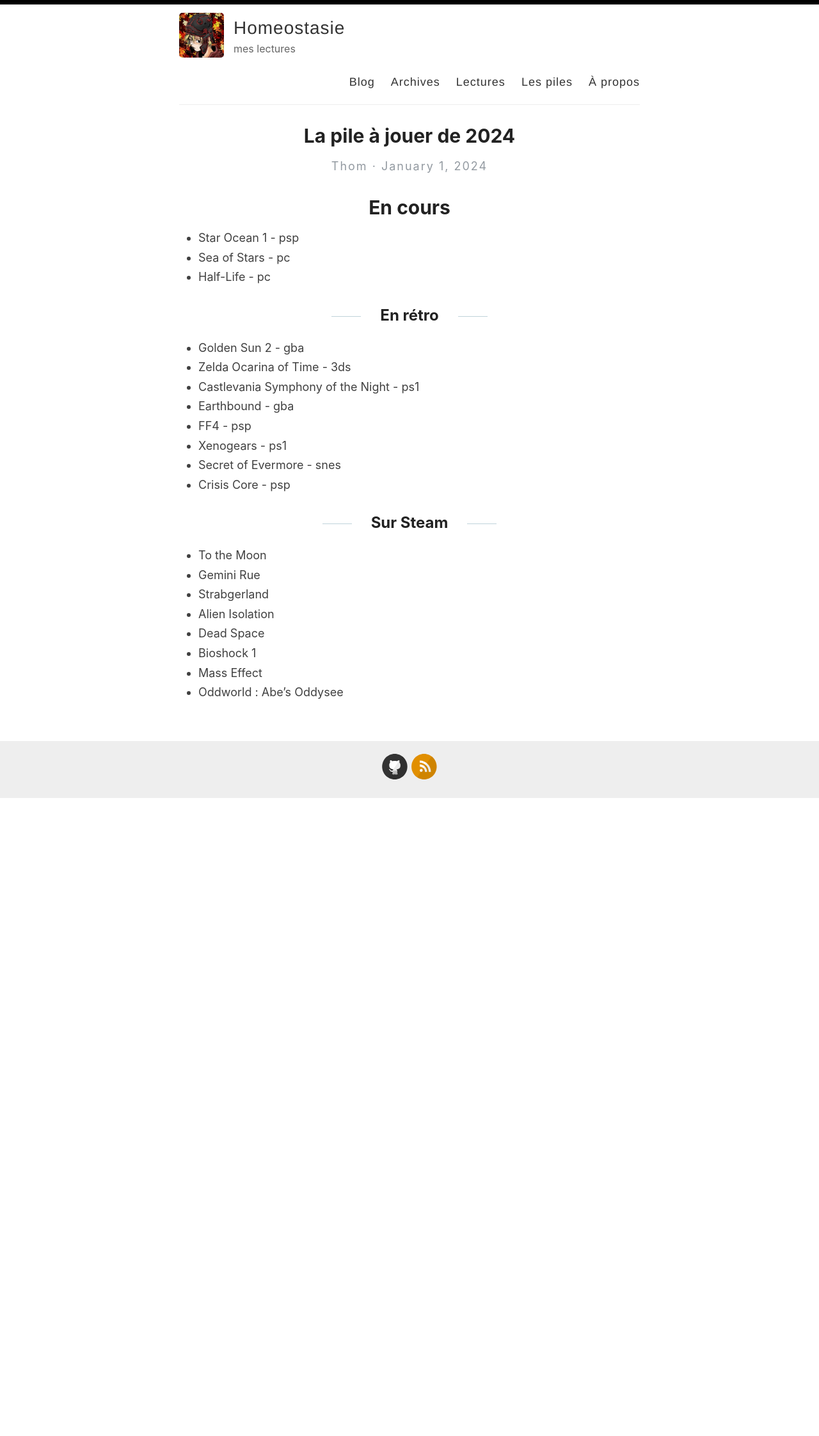
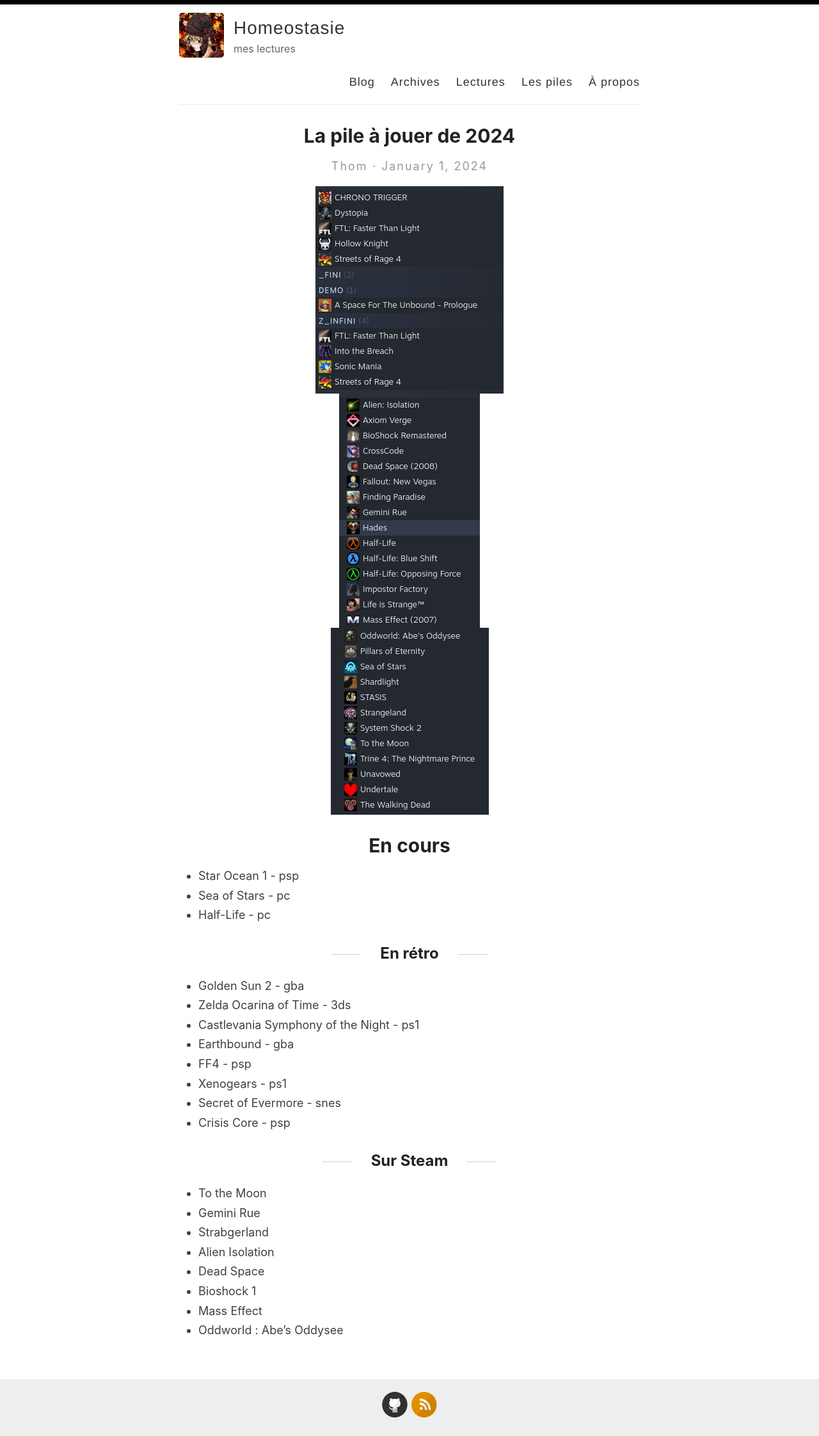
Before and after one commit to homeostasie/bouquins, a Jekyll site: the page built from _posts/2024-01-01-paj-2024.md, in a window 1280 px wide. Shown: the whole page at 64% size. Built offline with Jekyll 4.4.1, drawn with Linux system fonts in a browser that asks for light colours; before the commit the page ends 1247 px from its top, so only the background shows below that.

Commit message:
ajout d'une image de la pile steam

```diff
--- a/_posts/2024-01-01-paj-2024.md
+++ b/_posts/2024-01-01-paj-2024.md
@@ -4,6 +4,8 @@
 categories: blog
 comments: true
 ---
+
+![jv steam 1](https://github.com/homeostasie/bouquins/raw/master/_pics/blog/2024/jv-steam-1.png) ![jv steam 2](https://github.com/homeostasie/bouquins/raw/master/_pics/blog/2024/jv-steam-2.png) ![jv steam 3](https://github.com/homeostasie/bouquins/raw/master/_pics/blog/2024/jv-steam-3.png)
 
 # En cours
 
```
Also changed, not shown: _pics/blog/2024/jv-steam-1.png (added), _pics/blog/2024/jv-steam-2.png (added), _pics/blog/2024/jv-steam-3.png (added).
